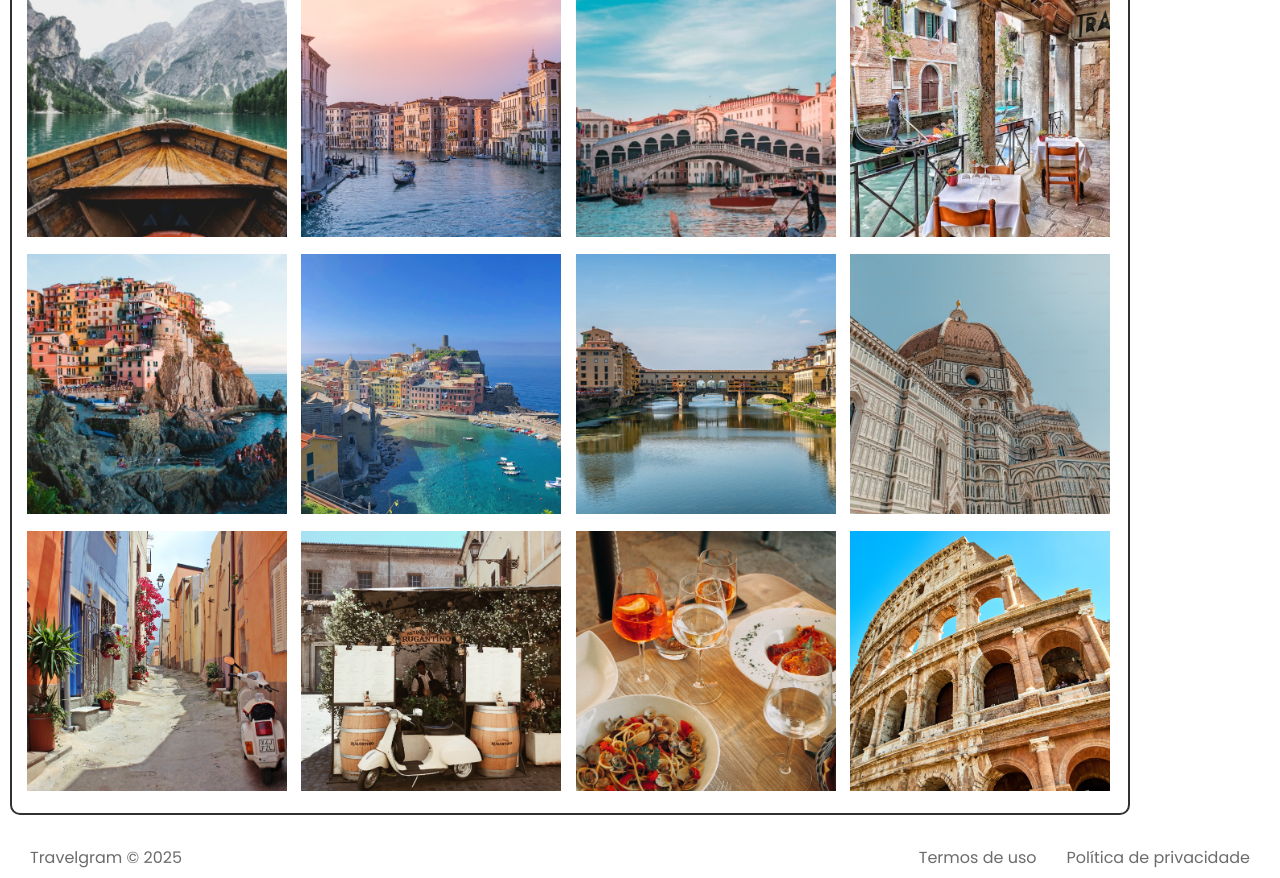
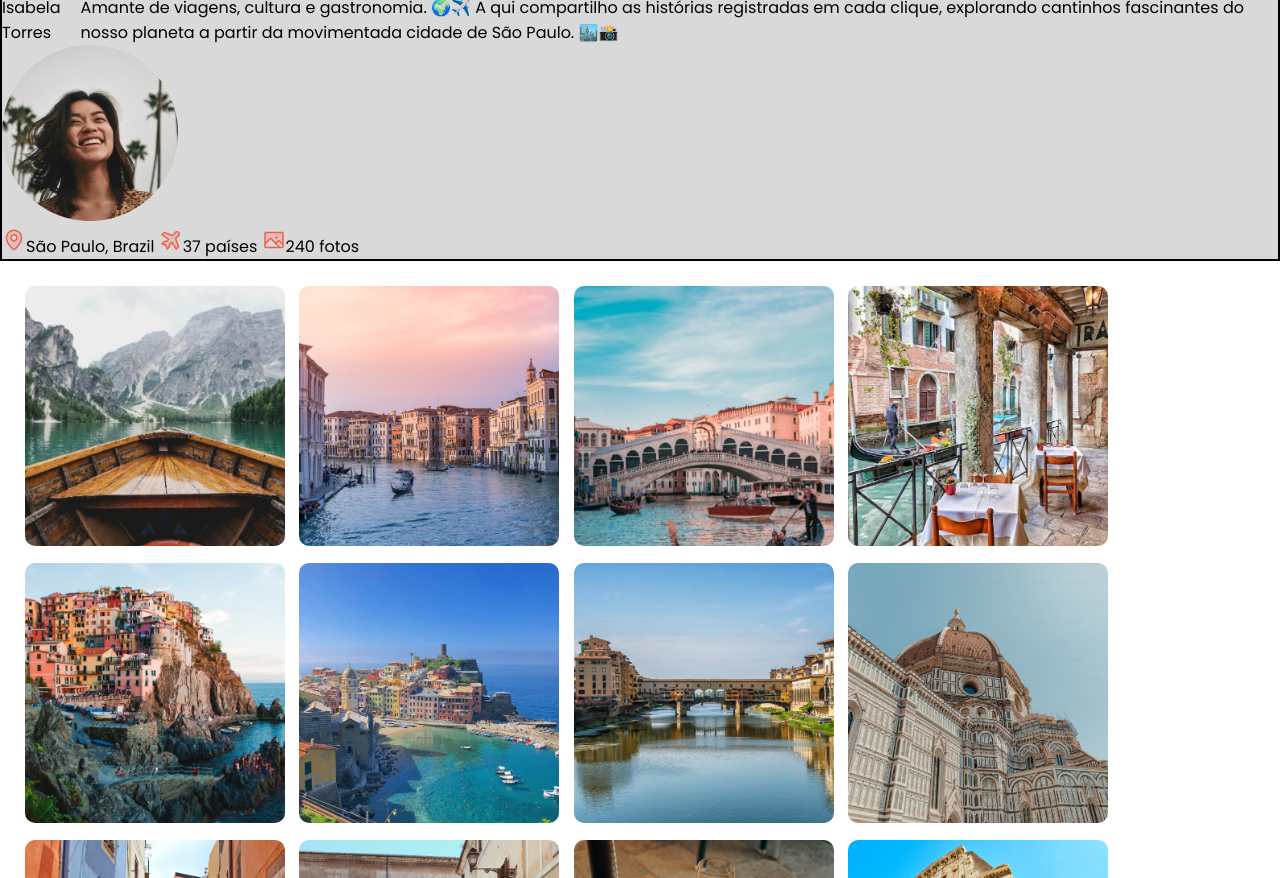
Before and after one commit to josecsandrade/travel-gram, a plain HTML site: page index.htm in a window 1280 px wide. Shown: the part 50-928 px from the top of the page. Drawn offline with Linux system fonts and the light colour scheme; a web font is replaced by a local one.

Commit message:
adicionando corpo do site

```diff
--- a/index.htm
+++ b/index.htm
@@ -8,7 +8,6 @@
 </head>
 <body>
 
-    <!--
     <header>
         <nav>
                 <img src="assets/icons/Logo.svg" alt="loda da empresa">
@@ -21,17 +20,27 @@
     </header>
 
     <section>
+        <div class="author">
+            <span>Isabela Torres</span>
+            <p>
+                Amante de viagens, cultura e gastronomia. 🌍✈️
+                A  qui compartilho as histórias registradas em cada clique,
+                explorando cantinhos fascinantes do nosso planeta a partir da movimentada
+                cidade de São Paulo. 🏙️📸
+            </p>
+
+        </div>
         <img src="assets/images/Profile pic.png" alt="">
-        Isabela Torres
-        <p>
-            Amante de viagens, cultura e gastronomia. 🌍✈️
-A           qui compartilho as histórias registradas em cada clique, explorando cantinhos fascinantes do nosso planeta a partir da movimentada cidade de São Paulo. 🏙️📸
-        </p>
+
+
+    <div class="artcle-1">
         <span> <img src="assets/icons/MapPin.svg" alt="">São Paulo, Brazil</span>
         <span> <img src="assets/icons/AirplaneTilt.svg" alt="">37 países</span>
         <span> <img src="assets/icons/Image.svg" alt="">240 fotos</span>
+    </div>
+
     </section>
--->
+
     <main>
         <div class="photos">
             <img src="assets/images/Image 01.png" alt="">
@@ -51,6 +60,7 @@ A           qui compartilho as histórias registradas em cada clique, explorando
         </div>
     </main>
 
+
     <footer>
         <span>Travelgram © 2025</span>
         <span id="span-2">
@@ -59,5 +69,6 @@ A           qui compartilho as histórias registradas em cada clique, explorando
         </span>
     </footer>
 
+
 </body>
 </html>
--- a/styles/styles.css
+++ b/styles/styles.css
@@ -16,33 +16,53 @@
 --text-color-primary:    #313131;
 --text-color-secondary:  #6C6C6C;
 }
-/*
+
+body{
+    height: 100vh;
+    display: inline-block;
+    justify-content: center;
+    justify-items: center;
+    align-items: center;
+}
 
 header{
+    border: 2px solid black ;
+    display: flex;
+    width: 100%;
+    background:var(--skeleton-color);
 
-    border: 2px solid black ;
-
-
+    display: flex;
+    justify-content: space-between;
 
 }
 
-*/
+.author{
+    display: flex;
+}
+
+section{
+    border: 2px solid black ;
+    display: inline-block;
+
+    background:var(--skeleton-color);
+
+}
 
 main{
-    border: 2px solid  #313131;
     margin: 10px;
     width: 70rem;
     padding: 10px;
     border-radius: 10px;
-    display: flex;
+    display: inline-block;
     justify-content: center;
+    justify-items: center;
+    align-items: center;
 }
 
 .photos img{
    height: 260px;
    margin: 5px;
-
-
+   border-radius: 10PX;
 
 }
 
@@ -58,10 +78,32 @@ footer{
     display: flex;
     gap: 30px;
 
-
 }
 
 a{
     text-decoration: none;
     color: var(--text-color-secondary);
 }
+
+footer {
+    width: 83%;
+    padding-bottom: 23px;
+
+   &:hover{
+    color: var(--text-color-primary);
+   }
+}
+
+footer span{
+    font-size: 1.125rem;
+    font-weight: 700;
+
+}
+
+a{
+
+    &:hover{
+        color: var(--text-color-primary);
+        text-decoration: underline;
+    }
+}
```
